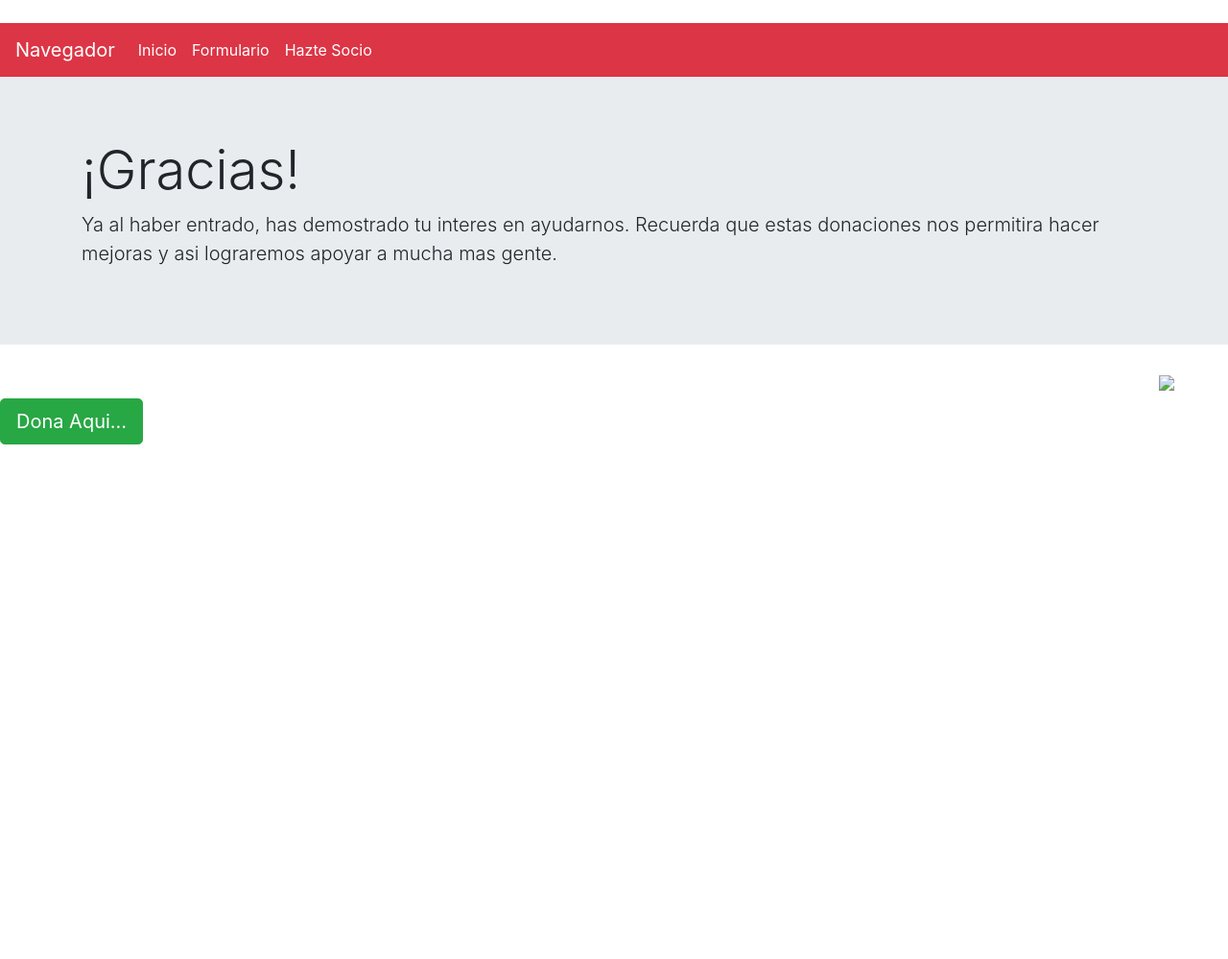
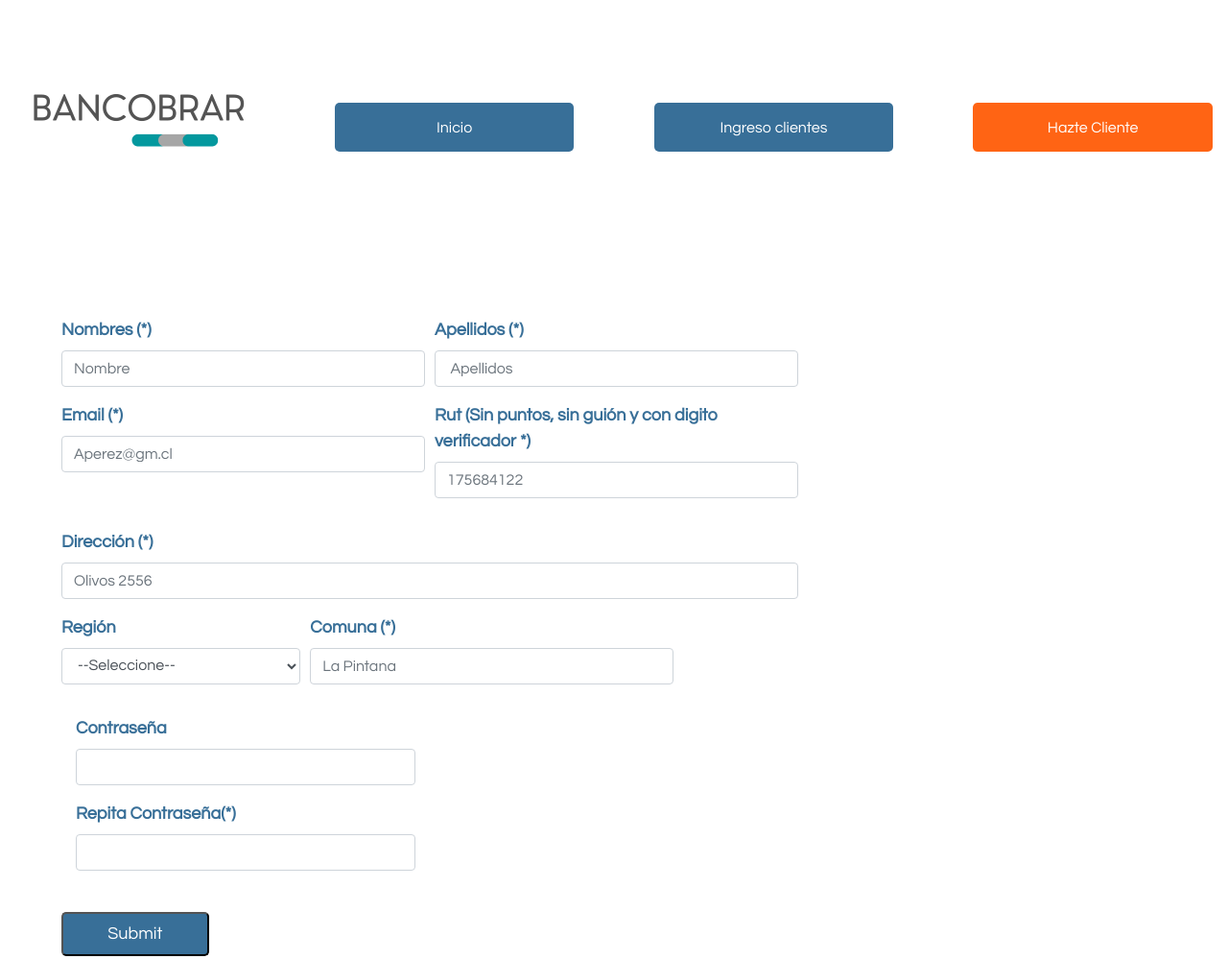
Before and after one commit to Francisco-pizarro/Prueba, a plain HTML site: page Prueba2/donaciones.html in a window 1280 px wide. Shown: the whole page at 96% size. Before the commit the page ends 800 px from the top, so only its background shows below. Drawn offline with nearby package versions, Linux system fonts and the light colour scheme; a script that the page names is missing.

Commit message:
Version2

```diff
--- a/Prueba2/css/estilos.css
+++ b/Prueba2/css/estilos.css
@@ -1,30 +1,78 @@
 .botones{
     margin-left: auto;
+    border-color: #BC0D72
+    ;
 }
 
+.botones{
+    background-color: white;
 
+}
+#logo_bnc{
+    width: 20%;
+}
+
+#btn_inicio{
+    background-color: rgb(56, 111, 152);
+    color: white;
+    width: 20%;
+    border-radius: 5px;
+    height: 20%;
+    font-family: century Gothic;
+    padding: 1%;
+}
 
 #btn_ingresar{
-    background-color: #a5690986;
+    background-color: rgb(56, 111, 152);
     color: white;
-    width: 200px;
-    border-color: white;
-    font-family: Helvetica;
-    border-radius: 15px;
+    width: 20%;
+    height: 10%;
+    border-radius: 5px;
+    font-family: century Gothic;
+    padding: 1%;
 }
 
 #btn_registrar{
-    background-color: white;
-    color: #121014;
-    width: 200px;
-    border-color: #440C90;
-    font-family: Helvetica;
-    border-radius: 15px;
+    background-color: rgb(288, 100, 20);
+    color: white;
+    width: 20%;
+    border-radius: 5px;
+    height: 10%;
+    font-family: century Gothic;
+    padding: 1%;
 }
 
-#barra-btn{
-    background-color: wheat;
+#ImgenPrincipal{
+    width: 100%;
+    height: 100%;
+    padding: 1%;
 }
-#logo_bnc{
-    width: 10%;
+
+#btn_enviar{
+    background-color: rgb(56, 111, 152);
+    color: white;
+    width: 20%;
+    height: 20%;
+    border-radius: 5px;
+    font-family: century Gothic;
+    padding: 1%;
 }
+#formulario-registro{
+    margin: 5%;
+    width: 60%;
+    color: rgb(56, 111, 152);
+    font-size: large;
+    border-color: rgb(288, 100, 20);
+    font-weight: bold;
+    font-family: century Gothic;
+}
+/*funciones*/
+/*error*/
+.error{
+color:red;
+}
+
+#kakita{
+    text-shadow:0.1em 0.1em 0.05em #BC0D72 ;
+    color:blue;
+}
--- a/Prueba2/donaciones.html
+++ b/Prueba2/donaciones.html
@@ -1,169 +1,87 @@
-<!DOCTYPE html>
-<html>
-<head>
+  <!DOCTYPE html>
+  <html>
+  <head>
+    <script src="https://cdnjs.cloudflare.com/ajax/libs/jquery/3.4.0/jquery.min.js"></script>
+  <script src="https://cdnjs.cloudflare.com/ajax/libs/jquery-validate/1.19.0/jquery.validate.min.js"></script>
     <link rel="stylesheet" href="https://cdn.jsdelivr.net/npm/bootstrap@4.6.0/dist/css/bootstrap.min.css" integrity="sha384-B0vP5xmATw1+K9KRQjQERJvTumQW0nPEzvF6L/Z6nronJ3oUOFUFpCjEUQouq2+l" crossorigin="anonymous">
-    <script src="https://code.jquery.com/jquery-3.5.1.slim.min.js" integrity="sha384-DfXdz2htPH0lsSSs5nCTpuj/zy4C+OGpamoFVy38MVBnE+IbbVYUew+OrCXaRkfj" crossorigin="anonymous"></script>
     <script src="https://cdn.jsdelivr.net/npm/bootstrap@4.6.0/dist/js/bootstrap.bundle.min.js" integrity="sha384-Piv4xVNRyMGpqkS2by6br4gNJ7DXjqk09RmUpJ8jgGtD7zP9yug3goQfGII0yAns" crossorigin="anonymous"></script>
 
-    <script src="https://code.jquery.com/jquery-3.1.1.min.js"></script>
     <link type="text/css" rel="stylesheet" href="css/estilos.css" />
-</head>
-<body >
-    <br>
-    <nav class="navbar navbar-expand-lg navbar-dark bg-danger">
-        <a class="navbar-brand" href="#">Navegador</a>
-        <button class="navbar-toggler" type="button" data-toggle="collapse" data-target="#navbarNav" aria-controls="navbarNav" aria-expanded="false" aria-label="Toggle navigation">
-          <span class="navbar-toggler-icon"></span>
-        </button>
-        <div class="collapse navbar-collapse" id="navbarNav">
-          <ul class="navbar-nav">
-            <li class="nav-item active">
-              <a class="nav-link" href="index.html">Inicio <span class="sr-only">(current)</span></a>
-            </li>
-            <li class="nav-item active">
-              <a class="nav-link" href="formulario.html">Formulario</a>
-            </li>
-            <li class="nav-item active">
-              <a class="nav-link" href="donaciones.html">Hazte Socio</a>
-            </li>
-          </ul>
-        </div>
-      </nav>
-    <!-- Informacion -->
-      <div class="info">
-        <div class="jumbotron jumbotron-fluid">
-          <div class="container">
-            <h1 class="display-4">¡Gracias!</h1>
-            <p class="lead"> Ya al haber entrado, has demostrado tu interes en ayudarnos.
-              Recuerda que estas donaciones nos permitira hacer mejoras y asi lograremos apoyar
-              a mucha mas gente.
-            </p>
+  </head>
+    <header>
+
+      <div class="botones" id="barra-btn">
+        <nav class="navbar navbar">
+          <img src="img/Bancobrarazul.png" id="logo_bnc">
+          <a class="btn" id="btn_inicio" href="Bienvenida.html" role="button">Inicio</a>
+          <a class="btn" id="btn_ingresar" href="" role="button">Ingreso clientes</a>
+          <a class="btn" id="btn_registrar" href="donaciones.html" role="button">Hazte Cliente</a>
+        </nav>
+      </div>
+    </header>
+    <!--formulario -->
+    <form id="basic-form" action="" method="post">
+      <div class="form" id="formulario-registro">
+        <div class="form-row">
+          <div class="form-group col-md-6">
+
+            <label >Nombres (*)</label>
+            <input type="text" class="form-control" id="txt_nombre" name="txt_nombre" placeholder="Nombre">
+          </div>
+          <div class="form-group col-md-6">
+            <label >Apellidos (*)</label>
+            <input type="text" class="form-control" id="txt_apellidos" name="txt_apellidos" placeholder=" Apellidos">
+          </div>
+          <div class="form-group col-md-6">
+            <label >Email (*)</label>
+            <input type="email" class="form-control" id="txt_email" name="txt_email" placeholder="Aperez@gm.cl">
+
+          </div>
+          <div class="form-group col-md-6">
+            <label>Rut (Sin puntos, sin guión y con digito verificador *)</label>
+            <input type="text" class="form-control" id="txt_rut" name="txt_rut" placeholder="175684122">
+            <ul id="mensaje2" class="error"></ul>
           </div>
         </div>
-      </div>
+        <div class="form-group">
+          <label>Dirección (*)</label>
+          <input type="text" class="form-control" id="txt_direccion" name="txt_direccion" placeholder="Olivos 2556">
+        </div>
+        <div class="form-row">
+          <div class="form-group col-md-4">
+            <label>Región</label>
+            <select id="input-selected" class="form-control">
+              <option selected>--Seleccione--</option>
+              <option>Metropolitana</option>
+              <option>Coquimbo</option>
+              <option>Antofagasta</option>
+            </select>
+            </select>
+            </select>
+            <ul id="mensaje1" class="error"></ul>
+          </div>
+          <div class="form-group col-md-6">
+            <label>Comuna (*)</label>
+            <input type="text" class="form-control" id="txt_comuna" name="txt_comuna" placeholder="La Pintana">
+          </div>
+        </div>
+        <div class="form-group col-md-6">
+          <label>Contraseña</label>
+          <input type="password" class="form-control" id="txt_contrasena" name="txt_contrasena">
+        </div>
+        <div class="form-group col-md-6">
+          <label for="inputPassword4">Repita Contraseña(*)</label>
+          <input type="password" class="form-control" id="txt_confirmar" name="txt_confirmar">
+          <ul id="mensajes" class="error"></ul>
+        </div>
+       <br>
+       <input  class="boton" type="submit" name="submit" id="btn_enviar"/>
+       <br />
+       <div class="form-group">
 
-       <!-- Carrusel -->
-      <div class="carrusel">
-        <div id="carouselExampleCaptions" class="carousel slide" data-ride="carousel">
-          <ol class="carousel-indicators">
-            <li data-target="#carouselExampleCaptions" data-slide-to="0" class="active"></li>
-            <li data-target="#carouselExampleCaptions" data-slide-to="1"></li>
-            <li data-target="#carouselExampleCaptions" data-slide-to="2"></li>
-          </ol>
-          <div class="carousel-inner">
-            <div class="carousel-item active">
-              <img src="Images/ayuda_soc_dir.jpg" class="d-block w-100" alt="...">
-              <div class="carousel-caption d-none d-md-block">
-                <button id="btn_donar" type="button" class="btn btn-danger btn-lg" alt="...">Donar</button>
-                <p>Some representative placeholder content for the first slide.</p>
-              </div>
-            </div>
-            <div class="carousel-item">
-              <img src="Images/ayudasocial.jpg" class="d-block w-100">
-              <div class="carousel-caption d-none d-md-block">
-                <h5>Second slide label</h5>
-                <p>Some representative placeholder content for the second slide.</p>
-                <button type="button" class="btn btn-primary btn-lg" data-toggle="modal" data-target="#miModal">
-                  Abrir modal
-                </button>
-              </div>
-            </div>
-            <div class="carousel-item">
-              <img src="Images/pexels-photo-433495.jpeg" class="d-block w-100">
-              <div class="carousel-caption d-none d-md-block">
-                <h5>Third slide label</h5>
-                <p>Some representative placeholder content for the third slide.</p>
-              </div>
-            </div>
-          </div>
-          <a class="carousel-control-prev" href="#carouselExampleCaptions" role="button" data-slide="prev">
-            <span class="carousel-control-prev-icon" aria-hidden="true"></span>
-            <span class="sr-only">Previous</span>
-          </a>
-          <a class="carousel-control-next" href="#carouselExampleCaptions" role="button" data-slide="next">
-            <span class="carousel-control-next-icon" aria-hidden="true"></span>
-            <span class="sr-only">Next</span>
-          </a>
-        </div>
-      </div>
+       </div>
+     </div>
 
-            <!--formulario -->
-            <div class="formulario-donaciones"></div>
-
-          <!-- Button to trigger modal -->
-          <button class="btn btn-success btn-lg" data-toggle="modal" data-target="#modalForm">
-            Dona Aqui...
-          </button>
-
-          <!-- Modal -->
-          <div class="modal fade" id="modalForm" role="dialog" tabindex="-1">
-            <div class="modal-dialog modal-lg" role="document">
-                <div class="modal-content">
-                    <!-- Modal Header -->
-                    <div class="modal-header">
-                    <h4 class="modal-title" id="tituloModal">Ingrese sus datos</h4>
-                        <button type="button" class="close" data-dismiss="modal">
-                            <span aria-hidden="true" id="cerrarVentana">X</span>
-                            <span class="sr-only">Close</span>
-                        </button>
-
-              </div>
-              <!-- Modal Body -->
-              <div class="modal-body">
-                  <p class="statusMsg"></p>
-                  <form role="form" >
-                      <div class="form-group ">
-                          <label for="inputName">*Nombre Completo</label>
-                          <input type="text" class="form-control" id="txtNombre" placeholder="Ingrese su nombre"/>
-                      </div>
-                      <div class="form-group">
-                        <label for="inputEmail">*Email</label>
-                        <input type="email" class="form-control" id="txtEmail" placeholder="Ingrese su Email"/>
-                    </div>
-                    <!--<div class="valores">
-                      <label id="mensajeValores">¿Cuánto desea donar?</label>
-                      <button type="button" class="btn btn-success">$1.000</button>
-                      <button type="button" class="btn btn-danger">$2.000</button>
-                      <button type="button" class="btn btn-warning">$5.000</button>
-                      <button type="button" class="btn btn-info">$10.000</button>
-                      <button type="button" class="btn" id="btnOrange">$15.000</button>-->
-                      <br>
-
-                      <div class="div-formulario">
-                            <div class="form-group">
-                                <label>Seleccione tipo de moneda a utilizar</label>
-                                <select class="form-control" id="cmb_indicador">
-                                    <option> -- Seleccione  --</option>
-                                    <option>Dólar</option>
-                                    <option>Euro</option>
-                                    <option>Bitcoin</option>
-                                </select>
-                            </div>
-                            <button type="button" id="btn_consultar" class="btn">Consultar Indicadores</button>
-                            <br/>
-                            <br/>
-                            <div class="form-group">
-                                <label>Valor Actual Moneda</label>
-                                <input type="text" class="form-control" id="txt_valor" readonly>
-                            </div>
-                    </div>
-                    <div class="form-group" id="inputMonto">
-                      <label>*Ingrese Monto</label>
-                      <input type="text" class="form-control" id="txtNombre" placeholder="¿Cuanto desea donar?"/>
-                    </div>
-                    <div class="form-group">
-                    <label >Mensaje(Opcional)</label>
-                    <textarea class="form-control" id="inputMessage" placeholder="Comentarios"></textarea>
-                    </div>
-                    </form>
-              </div>
-
-              <!-- Modal Footer -->
-              <div class="modal-footer">
-                <button type="button" class="btn block" id="btnTransferir" onclick="envioFormulario()">Transferir</button>
-              </div>
-          </div>
-      </div>
-    </div>
+     <form id="basic-form" action="" method="post">
 
       <script src="js/funciones.js"></script>
--- /dev/null
+++ b/Prueba2/js/funciones.js
@@ -0,0 +1,111 @@
+$("#basic-form").validate({
+	rules: {
+		txt_nombre: {
+			required: true,
+			minlength: 2
+		},
+		txt_apellidos: {
+			required: true,
+			minlength: 2
+		},
+		txt_email: {
+			required: true,
+			email: true
+		},
+		txt_rut: {
+			required: true
+		},
+		txt_direccion: {
+			required: true,
+			minlength: 10
+		},
+		txt_contrasena: {
+			required: true,
+			minlength: 8
+		},
+		txt_confirmar: {
+			required: true,
+			minlength: 8
+		}
+	},
+	messages: {
+		txt_nombre: {
+			required: "El campo Nombre no puede estar vacio.",
+			minlength: "El campo Nombre debe tener al menos 2 caractéres."
+		},
+		txt_apellidos: {
+			required: "El campo Apellido no puede estar vacio.",
+			minlength: "El Apellido debe tener al menos 2 caractéres."
+		},
+		txt_email: {
+			required: "El campo email no puede estar vacio.",
+		},
+		txt_rut: {
+			required: "El campo rut no puede estar vacio.",
+		}, txt_direccion: {
+			required: "El campo direccion no puede estar vacio.",
+			minlength: "El campo direccion debe tener al menos 10 caractéres."
+		},
+		txt_contrasena: {
+			required: "El campo contraseña no puede estar vacio.",
+			minlength: "El campo contraseña debe tener al menos 8 caractéres."
+		},
+		txt_confirmar: {
+			required: "El campo repita contraseña no puede estar vacio.",
+			minlength: "El campo repita contraseña debe tener al menos 8 caractéres."
+		}
+	}
+});
+
+
+$('#basic-form').submit(function (e) {
+	e.preventDefault();
+	var valorRut = $('#txt_rut');
+
+	$.ajax({
+		type: 'GET',
+		url: 'https://api.libreapi.cl/rut/validate?rut=' + valorRut.val(),
+		success: function (data) {
+			$("#mensaje2").empty();
+			var respuesta = data;
+			console.log(data);
+			$("#mensaje2").empty();
+			if (data.data.valid) {
+			valorRut.val(data.data.rut);
+			} else {
+				console.log("no esta bien el rut");
+
+
+			}
+		},
+		error: function () {
+			console.log("error en la llamada al servicio");
+			$("#mensaje2").append('<li>Rut incorrecto</li>').visible;
+		}
+	});
+});
+$("#btn_enviar").click(function(){
+	validacontrasena();
+
+});
+function validacontrasena(){
+	var contrasena = $("#txt_contrasena").val();
+	var confirmar = $("#txt_confirmar").val();
+	var validador = true;
+	var region = $('#input-selected option:selected').text();
+
+	if(contrasena !== confirmar ){
+		validador = false;
+		$("#mensajes").append('<li> Las contraseñas deben coincidir</li>');
+	}
+	if(region == "--Seleccione--"){
+		validador = false;
+		$("#mensaje1").append('<li>Debe seleccionar una region</li>');
+
+	} else {
+		$("#mensajes").empty();
+		$("#mensaje1").empty();
+
+
+		}
+};
```
Also changed, not shown: Prueba2/Bienvenida.html (+8 -19 lines), Prueba2/index.html (added, +19 -0 lines), Prueba2/js/indicador.js (added, +11 -0 lines), Prueba2/Img/Bancobrarazul.png (added), Prueba2/Img/LogoBancobrar.png (added), Prueba2/Img/Presentation.gif (added), Prueba2/Img/descarga.png (added), Prueba2/Img/foto1.jpg (added), Prueba2/Img/foto2.jpg (added), Prueba2/Img/foto3.jpg (added).
